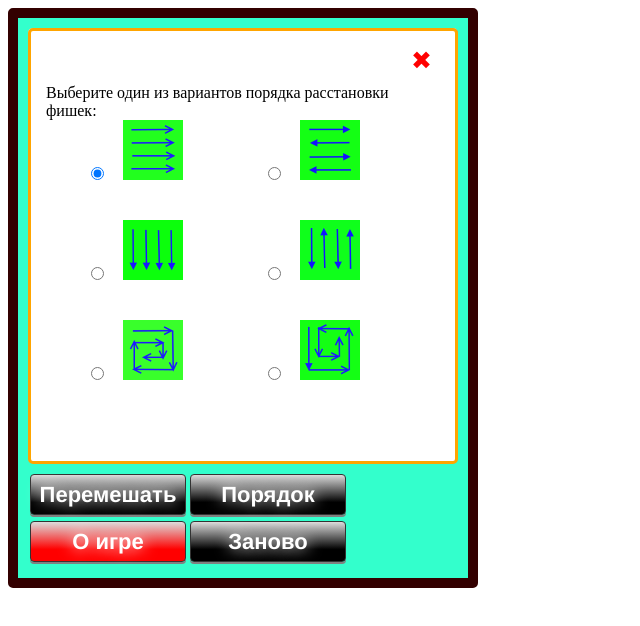
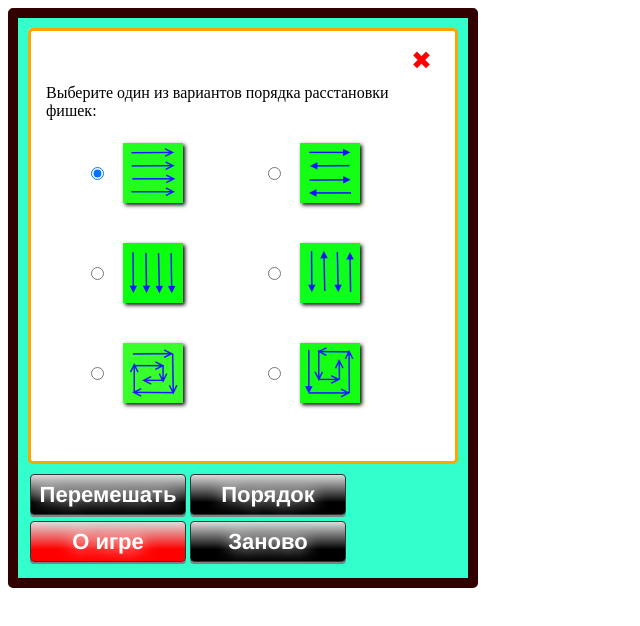
Before and after one commit to ptushkanchik/Logic-game, a plain HTML site: page index.html in a window 1280 px wide. Both pictures are taken after a click on the button "Порядок". Shown: the whole page, without its empty margins (0-640 px from the left). Drawn offline with Linux system fonts and the light colour scheme.

Commit message:
Image win.png has been included

```diff
--- a/index.html
+++ b/index.html
@@ -11,21 +11,21 @@
 <div class="information">
 	<div class="hideInfo" onclick="game.hideInfo()">&#10006;</div>
 	<br>
-	Приложение представляет собой логическую игру, в которой задача игрока - расположить фишки с цифрами в определеннном порядке. Для начала игры нажмите <span>&nbspПорядок&nbsp </span> &nbsp и в меню выберите определенный вариант расположения фишек. После этого нажмите &nbsp <span>&nbspПеремешать&nbsp </span> &nbsp и подождите пока программа перемешает фишки. Далее передвигайте фишки, стремясь выстроить их согласно выбранного варианта. Кнопка &nbsp <span>&nbspЗаново&nbsp </span> &nbsp выстраивает фишки по порядку, выбранному игроком. Для сброса текущей игры нажмите на нее, затем при желании выберите новый порядок расстановки фишек, нажмите на &nbsp <span>&nbspПеремешать&nbsp </span> &nbsp и играйте новую игру.
+	Приложение представляет собой логическую игру, в которой задача игрока - расположить фишки с цифрами в определеннном порядке. Для начала игры нажмите <span>&nbspПорядок&nbsp </span> &nbsp и в меню выберите определенный вариант расположения фишек. После этого нажмите &nbsp <span>&nbspПеремешать&nbsp </span> &nbsp и подождите пока программа перемешает фишки. Далее кликайте на фишке, которую хотите передвинуть на пустое место. Передвигать можно только фишки, находящиеся рядом с пустой ячейкой. Стремитесь выстроить их согласно выбранного варианта. Кнопка &nbsp <span>&nbspЗаново&nbsp </span> &nbsp выстраивает фишки по порядку, выбранному игроком. Для сброса текущей игры нажмите на нее, затем при желании выберите новый порядок расстановки фишек, нажмите на &nbsp <span>&nbspПеремешать&nbsp </span> &nbsp и играйте новую игру. Если фишки собраны и на игровом поле есть сообщение "<b style="color:red">Собрано!</b>" для начала новой игры нажмите <span>&nbspЗаново&nbsp </span>
 </div>
 
 <div class="mode">
 	<div class="hideInfo" onclick="game.hideMode()">&#10006;</div>
 	<br>
 	Выберите один из вариантов порядка расстановки фишек:<br>
-	&nbsp &nbsp &nbsp &nbsp &nbsp <label><input type="radio" name="mode" checked>&nbsp &nbsp <img src="1.png"></label>&nbsp &nbsp &nbsp &nbsp &nbsp &nbsp &nbsp &nbsp &nbsp &nbsp
-	<label><input type="radio" name="mode">&nbsp &nbsp <img src="2.png"></label><br><br><br>
-	&nbsp &nbsp &nbsp &nbsp &nbsp <label><input type="radio" name="mode">&nbsp &nbsp <img src="5.png"></label>&nbsp &nbsp &nbsp &nbsp &nbsp &nbsp &nbsp &nbsp &nbsp &nbsp
-	<label><input type="radio" name="mode">&nbsp &nbsp <img src="6.png"></label><br><br><br>
-	&nbsp &nbsp &nbsp &nbsp &nbsp <label><input type="radio" name="mode">&nbsp &nbsp <img src="3.png"></label>&nbsp &nbsp &nbsp &nbsp &nbsp &nbsp &nbsp &nbsp &nbsp &nbsp
-	<label><input type="radio" name="mode">&nbsp &nbsp <img src="4.png"></label>
+	&nbsp &nbsp &nbsp &nbsp &nbsp <label><input type="radio" name="mode" checked>&nbsp &nbsp <img src="1.png" class="variant"></label>&nbsp &nbsp &nbsp &nbsp &nbsp &nbsp &nbsp &nbsp &nbsp &nbsp
+	<label><input type="radio" name="mode">&nbsp &nbsp <img src="2.png" class="variant"></label><br><br><br>
+	&nbsp &nbsp &nbsp &nbsp &nbsp <label><input type="radio" name="mode">&nbsp &nbsp <img src="5.png" class="variant"></label>&nbsp &nbsp &nbsp &nbsp &nbsp &nbsp &nbsp &nbsp &nbsp &nbsp
+	<label><input type="radio" name="mode">&nbsp &nbsp <img src="6.png" class="variant"></label><br><br><br>
+	&nbsp &nbsp &nbsp &nbsp &nbsp <label><input type="radio" name="mode">&nbsp &nbsp <img src="3.png" class="variant"></label>&nbsp &nbsp &nbsp &nbsp &nbsp &nbsp &nbsp &nbsp &nbsp &nbsp
+	<label><input type="radio" name="mode">&nbsp &nbsp <img src="4.png" class="variant"></label>
 </div>
-
+<img src="win.png" class="win">
 <table id="game">
 
 	<tbody>
```
